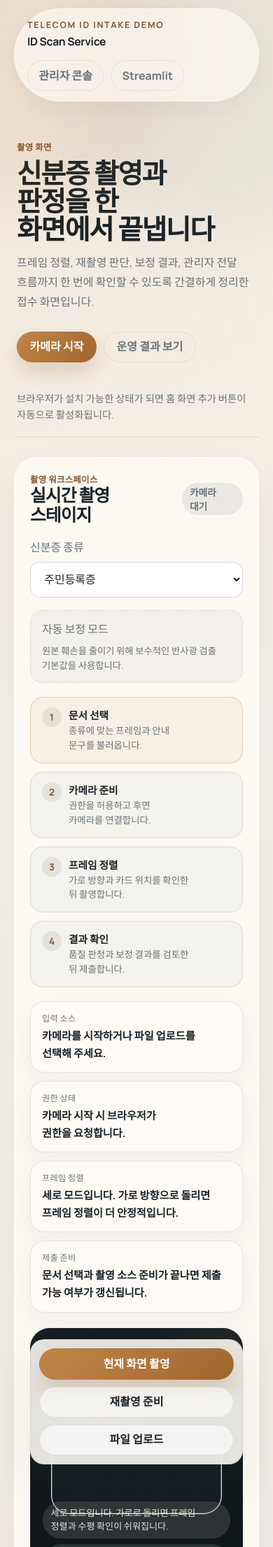
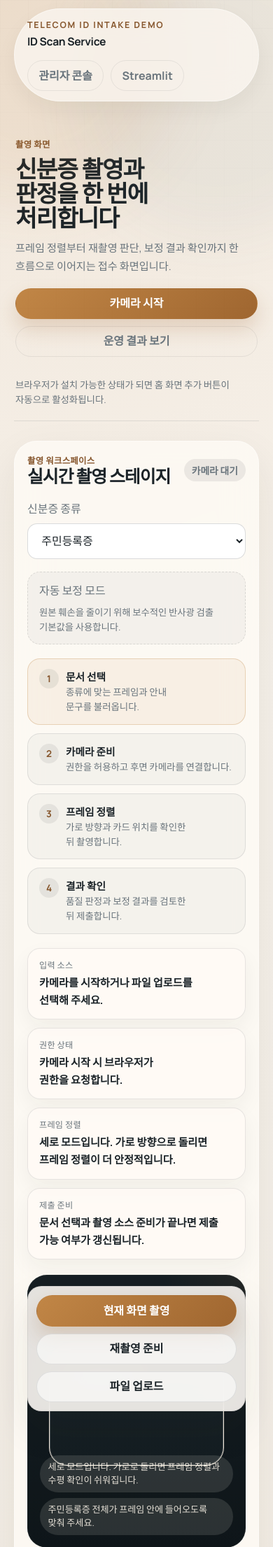
Before and after one commit to Taek-D/id-scan-demo, a FastAPI app: page / in a window 390 px wide. Shown: the top 2211 px of the page at 70% size. Run offline with FastAPI, Linux system fonts and the light colour scheme; data comes from the database, SQL or seed files in the repository.

Commit message:
Stabilize caching and refine mobile UX

```diff
--- a/app/main.py
+++ b/app/main.py
@@ -125,6 +125,7 @@ def create_app(data_dir: Path | None = None) -> FastAPI:
             STATIC_DIR / "manifest.webmanifest",
             media_type="application/manifest+json",
             filename="manifest.webmanifest",
+            headers={"Cache-Control": "no-cache"},
         )
 
     @app.get("/sw.js")
--- a/app/static/style.css
+++ b/app/static/style.css
@@ -813,12 +813,40 @@ select {
 
   .capture-page,
   .admin-page {
-    padding-bottom: 32px;
+    padding-bottom: 28px;
   }
 
   h1 {
-    max-width: 12ch;
-    font-size: clamp(2rem, 10vw, 3.1rem);
+    max-width: 9ch;
+    font-size: clamp(1.78rem, 8.6vw, 2.7rem);
+    line-height: 1.04;
+  }
+
+  .hero-panel {
+    gap: 18px;
+    padding: 20px 2px 18px;
+  }
+
+  .lead {
+    font-size: 0.95rem;
+    line-height: 1.7;
+  }
+
+  .pwa-hint {
+    font-size: 0.84rem;
+  }
+
+  .hero-actions {
+    width: 100%;
+  }
+
+  .hero-actions .button {
+    flex: 1 1 calc(50% - 5px);
+    min-width: 0;
+  }
+
+  .hero-actions .button-tertiary {
+    flex-basis: 100%;
   }
 
   .controls-grid,
@@ -831,6 +859,42 @@ select {
 
   .preview-frame {
     aspect-ratio: 4 / 5;
+  }
+
+  .capture-card,
+  .decision-banner,
+  .submission-board {
+    padding: 18px;
+  }
+
+  .briefing-section,
+  .feedback-card,
+  .status-card,
+  .metric-card,
+  .submission-item {
+    border-radius: 18px;
+  }
+
+  .metric-grid.large {
+    grid-template-columns: repeat(2, minmax(0, 1fr));
+  }
+
+  .metric-card {
+    padding: 12px 14px;
+  }
+
+  .metric-card strong {
+    margin-top: 6px;
+    font-size: 1.04rem;
+  }
+
+  .submission-metrics {
+    gap: 8px;
+  }
+
+  .submission-metrics .metric-pill {
+    font-size: 0.78rem;
+    padding: 0.5rem 0.68rem;
   }
 
   .sticky-mobile {
--- a/app/templates/admin.html
+++ b/app/templates/admin.html
@@ -26,9 +26,9 @@
     <main class="admin-page">
       <section class="hero-panel hero-panel-compact">
         <p class="section-label">운영 보드</p>
-        <h1>제출 상태와 품질 이슈를 빠르게 검토하는 운영 화면</h1>
+        <h1>제출 상태와 품질 이슈를 빠르게 검토합니다</h1>
         <p class="lead">
-          접수 상태, 품질 이슈, 다운로드 경로를 한 흐름 안에서 확인할 수 있도록 단순하고 밀도 있게 정리했습니다.
+          접수 상태와 다운로드 경로를 한 흐름으로 확인할 수 있도록 운영 보드를 정리했습니다.
         </p>
       </section>
 
--- a/app/templates/capture.html
+++ b/app/templates/capture.html
@@ -39,10 +39,9 @@
       <section class="hero-panel hero-panel-compact">
         <div class="hero-copy">
           <p class="section-label">촬영 화면</p>
-          <h1>신분증 촬영과 판정을 한 화면에서 끝냅니다</h1>
+          <h1>신분증 촬영과 판정을 한 번에 처리합니다</h1>
           <p class="lead">
-            프레임 정렬, 재촬영 판단, 보정 결과, 관리자 전달 흐름까지 한 번에 확인할 수 있도록 간결하게 정리한 접수
-            화면입니다.
+            프레임 정렬부터 재촬영 판단, 보정 결과 확인까지 한 흐름으로 이어지는 접수 화면입니다.
           </p>
         </div>
         <div class="hero-actions">
```
Also changed, not shown: app/static/sw.js (+47 -20 lines), docs/mobile-verification-checklist.md (added, +48 -0 lines), tests/test_service_api.py (+2 -0 lines), README.md.
